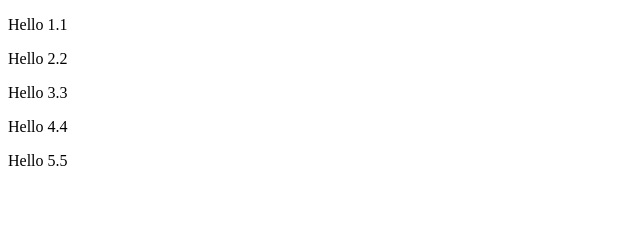
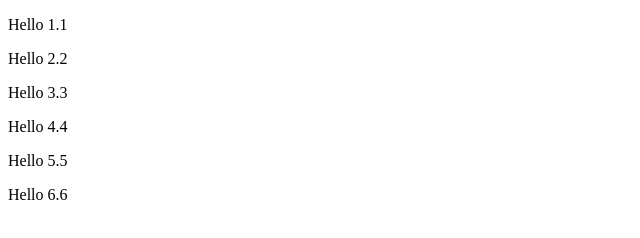
Before and after one commit to VahagShahinyan/test11, a plain HTML site: page index.html in a window 1280 px wide. Shown: the full height of the page, 0-640 px from the left. Drawn offline with Linux system fonts and the light colour scheme.

Commit message:
Hello 6.6

```diff
--- a/index.html
+++ b/index.html
@@ -10,5 +10,6 @@
 <p>Hello 3.3</p>
 <p>Hello 4.4</p>
 <p>Hello 5.5</p>
+<p>Hello 6.6</p>
 </body>
 </html>
```
